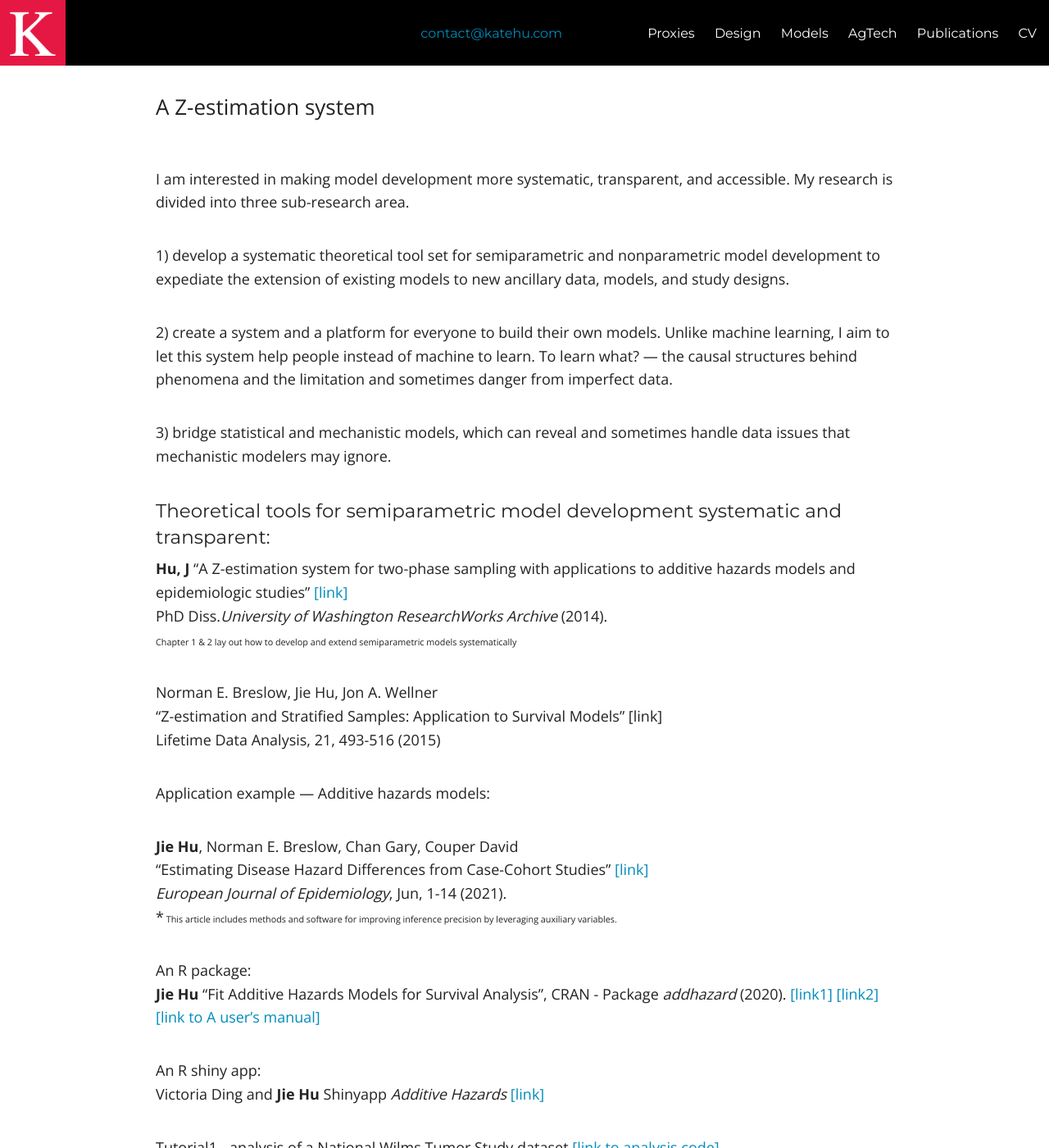
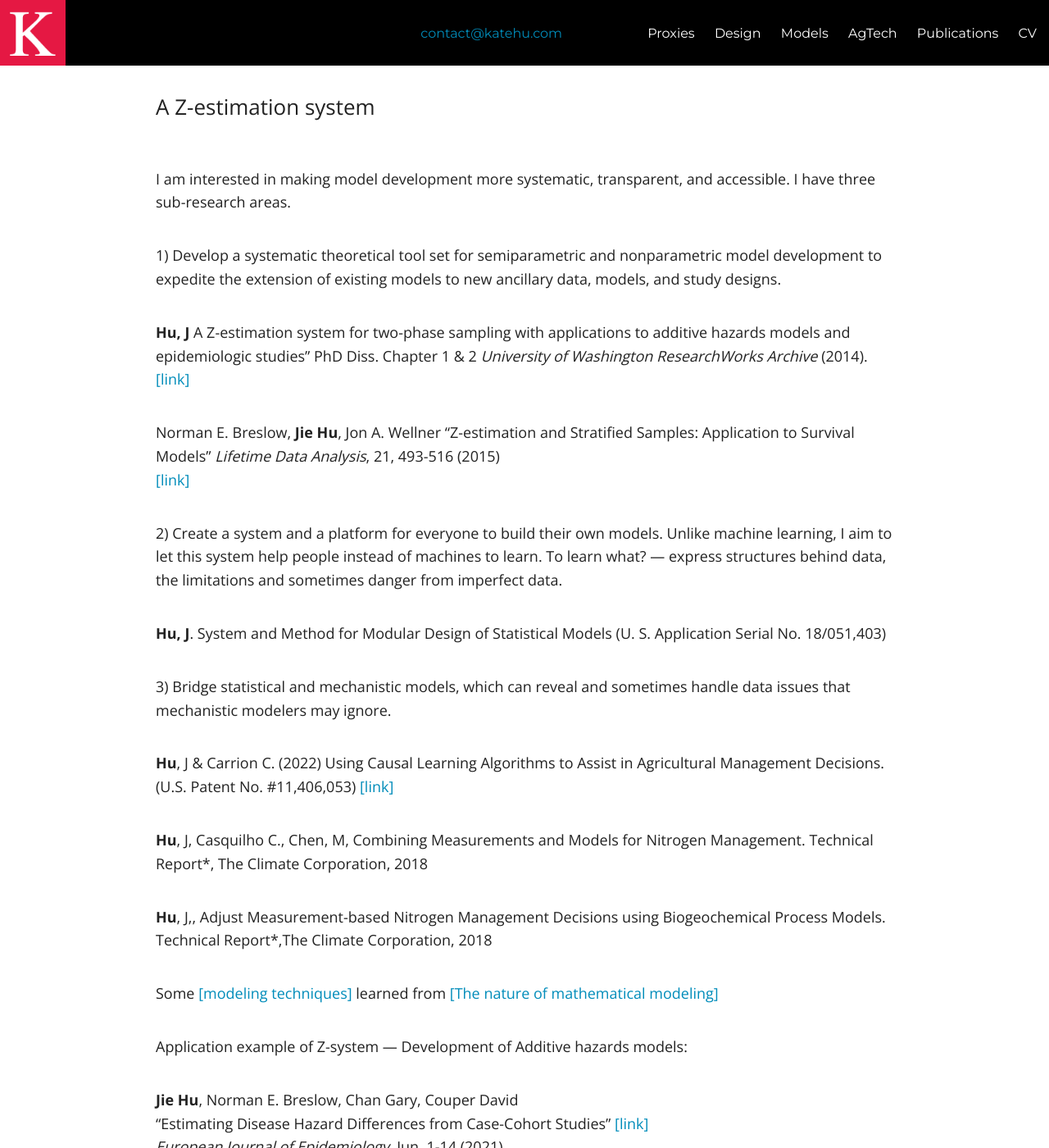
Before and after one commit to katehu/katehu.github.io, a Jekyll site: the page built from models.md, in a window 1280 px wide and 1400 px high. Shown: the whole window at 82% size. Built offline with Jekyll 4.4.1, drawn with Linux system fonts in a browser that asks for light colours; nearby versions of some CDN libraries; some of the changed text lies outside the part shown.

Commit message:
Update models.md

```diff
--- a/models.md
+++ b/models.md
@@ -5,26 +5,42 @@ title: Models
 ---
 A Z-estimation system
 
-I am interested in making model development more systematic, transparent, and accessible. My research is divided into three sub-research area.
+I am interested in making model development more systematic, transparent, and accessible. I have three sub-research areas.
 
-1) develop a systematic theoretical tool set for semiparametric and nonparametric model development to expediate the extension of existing models to new ancillary data, models, and study designs.
+1) Develop a systematic theoretical tool set for semiparametric and nonparametric model development to expedite the extension of existing models to new ancillary data, models, and study designs.
 
-2) create a system and a platform for everyone to build their own models. Unlike  machine learning, I aim to let this system help people instead of machine to learn. To learn what? --- the causal structures behind phenomena and the limitation and sometimes danger from imperfect data.
+**Hu, J** A Z-estimation system for two-phase sampling with applications to additive hazards models and epidemiologic studies" PhD Diss. Chapter 1 & 2 *University of Washington ResearchWorks Archive* (2014).  <br/>
+[[link]](https://digital.lib.washington.edu/researchworks/handle/1773/27427) <br/>
 
-3) bridge statistical and mechanistic models, which can reveal and sometimes handle data issues that mechanistic modelers may ignore.
+Norman E. Breslow, **Jie Hu**, Jon A. Wellner “Z-estimation and Stratified Samples: Application to Survival Models”
+*Lifetime Data Analysis*, 21, 493-516 (2015) <br/>
+[[link]](https://www.ncbi.nlm.nih.gov/pmc/articles/PMC4503541/) <br/>
+
+2) Create a system and a platform for everyone to build their own models. Unlike  machine learning, I aim to let this system help people instead of machines to learn. To learn what? --- express structures behind data, the limitations and sometimes danger from imperfect data.
+
+**Hu, J**. System and Method for Modular Design of Statistical Models (U. S. Application Serial No. 18/051,403) <br/>
 
 
-<h4 style="font-weight: normal"> Theoretical tools for semiparametric model development systematic and transparent: </h4>
+3) Bridge statistical and mechanistic models, which can reveal and sometimes handle data issues that mechanistic modelers may ignore.
 
-**Hu, J** "A Z-estimation system for two-phase sampling with applications to additive hazards models and epidemiologic studies" [[link]](https://digital.lib.washington.edu/researchworks/handle/1773/27427) <br/>
-PhD Diss.*University of Washington ResearchWorks Archive* (2014).  <br/>
-<small> Chapter 1 & 2 lay out how to develop and extend semiparametric models systematically <small>
+**Hu**, J & Carrion C. (2022) Using Causal Learning Algorithms to Assist in
+Agricultural Management Decisions. (U.S. Patent No. #11,406,053) [[link]](https://uspto.report/patent/grant/11,406,053)<br/>
 
-Norman E. Breslow, Jie Hu, Jon A. Wellner <br/>
-“Z-estimation and Stratified Samples: Application to Survival Models” [link]  <br/>
-Lifetime Data Analysis, 21, 493-516 (2015)
+**Hu**, J, Casquilho C., Chen, M, Combining Measurements and Models for
+Nitrogen Management. Technical Report*, The Climate Corporation, 2018 <br/>
 
-Application example --- Additive hazards models:
+**Hu**, J,, Adjust Measurement-based Nitrogen Management Decisions using
+Biogeochemical Process Models. Technical Report*,The Climate Corporation, 2018<br/>
+
+
+
+Some [[modeling techniques]](https://fab.cba.mit.edu/classes/864.23/people/Kate/index.html) learned from [[The nature of mathematical modeling]](https://fab.cba.mit.edu/classes/864.23/)
+
+
+
+
+
+Application example of Z-system --- Development of Additive hazards models:
 
 **Jie Hu**, Norman E. Breslow, Chan Gary, Couper David<br/>
 “Estimating Disease Hazard Differences from Case-Cohort Studies” [[link]](https://link.springer.com/article/10.1007/s10654-021-00739-3)<br/>
@@ -39,34 +55,19 @@ An R package:<br/>
 An R shiny app:<br/>
 Victoria Ding and **Jie Hu** Shinyapp *Additive Hazards* [[link]](https://addhazard.shinyapps.io/addhazard_shiny/?_ga=2.22828659.979974368.1670686069-1357428355.1670686069) <br/>
 
-Tutorial1 - analysis of a National Wilms Tumor Study dataset [[link to analysis code]](https://www.mn.uio.no/math/english/research/groups/statistics-data-science/handbook-of-case-control-studies/chapter-17/bc_ah_analysis_for_table_17.4.html) <br/>
+Tutorial1 - Analysis of a National Wilms Tumor Study dataset [[link to analysis code]](https://www.mn.uio.no/math/english/research/groups/statistics-data-science/handbook-of-case-control-studies/chapter-17/bc_ah_analysis_for_table_17.4.html) <br/>
 hosted by *Department of Mathematics, University of Oslo* <br/>
 
-Tutorial2 - analysis of an Atherosclerosis Risk in Communities Study (ARIC) dataset
+Tutorial2 - Analysis of an Atherosclerosis Risk in Communities Study (ARIC) dataset
 [[link to analysis code]](https://static-content.springer.com/esm/art%3A10.1007%2Fs10654-021-00739-3/MediaObjects/10654_2021_739_MOESM1_ESM.pdf) [[link to scientific questions]](https://link.springer.com/article/10.1007/s10654-021-00739-3) <br/>
 hosted by *European Journal of Epidemiology*, Jun, 1-14 (2021).<br/>
 
 
 
-<h4 style="font-weight: normal"> Make model developement more accessible: </h4>
-
-
-**Hu, J**. System and Method for Modular Design of Statistical Models (U. S. Application Serial No. 18/051,403) <br/>
 
 
 
 
-<h4 style="font-weight: normal"> Integrate statistical and mechanistic models, measurements, and scientific knowledge: </h4>
 
-**Hu**, J & Carrion C. (2022) Using Causal Learning Algorithms to Assist in
-Agricultural Management Decisions. (U.S. Patent No. #11,406,053) [[link]](https://uspto.report/patent/grant/11,406,053)<br/>
-
-**Hu**, J, Casquilho C., Chen, M, Combining Measurements and Models for
-Nitrogen Management. Technical Report*, The Climate Corporation, 2018 <br/>
-
-**Hu**, J,, Adjust Measurement-based Nitrogen Management Decisions using
-Biogeochemical Process Models. Technical Report*,The Climate Corporation, 2018<br/>
-
-Some [[modeling techniques]](https://fab.cba.mit.edu/classes/864.23/people/Kate/index.html) learned from [[The nature of mathmatical modeling]](https://fab.cba.mit.edu/classes/864.23/) that would be handy in the future.
 
 *<small>Internal Peer-Reviewed Technical Reports @ The Climate Corporation, A subsidary of Bayer Crop Science <small> <br/>
```
